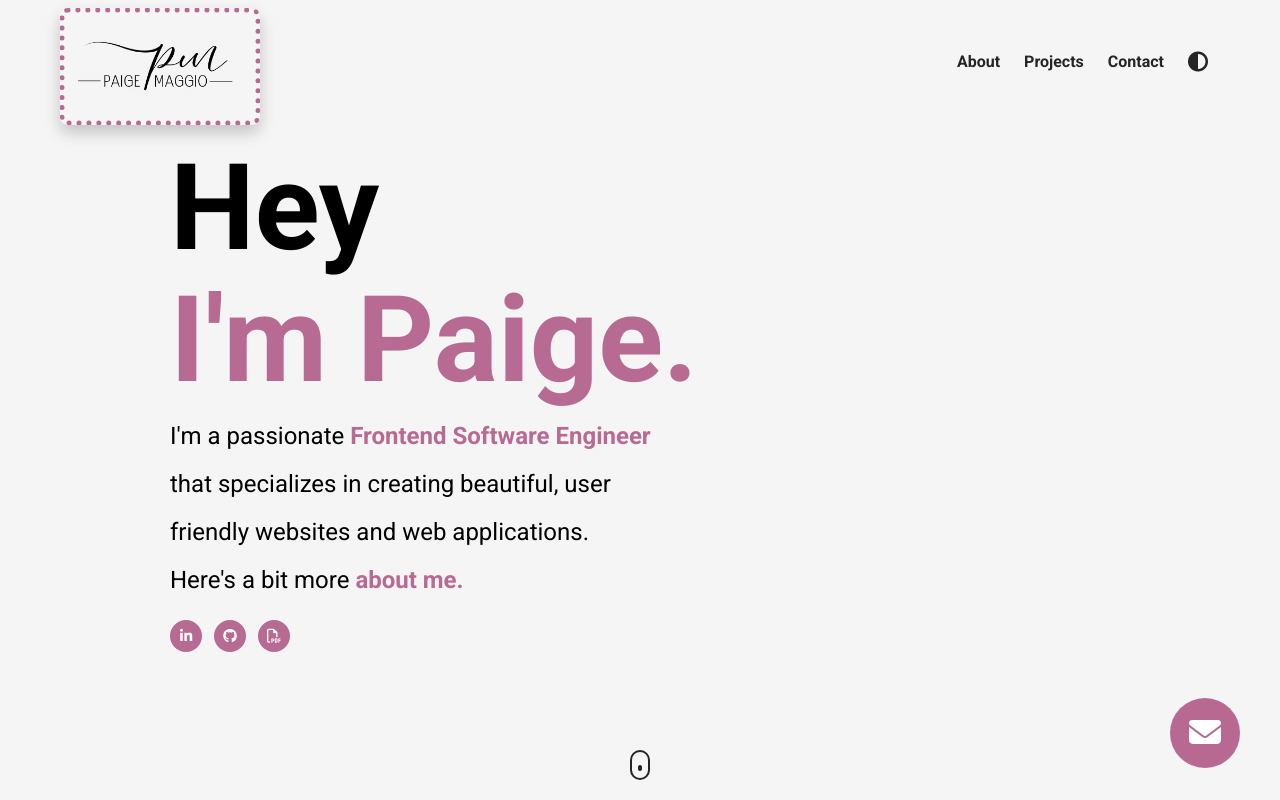
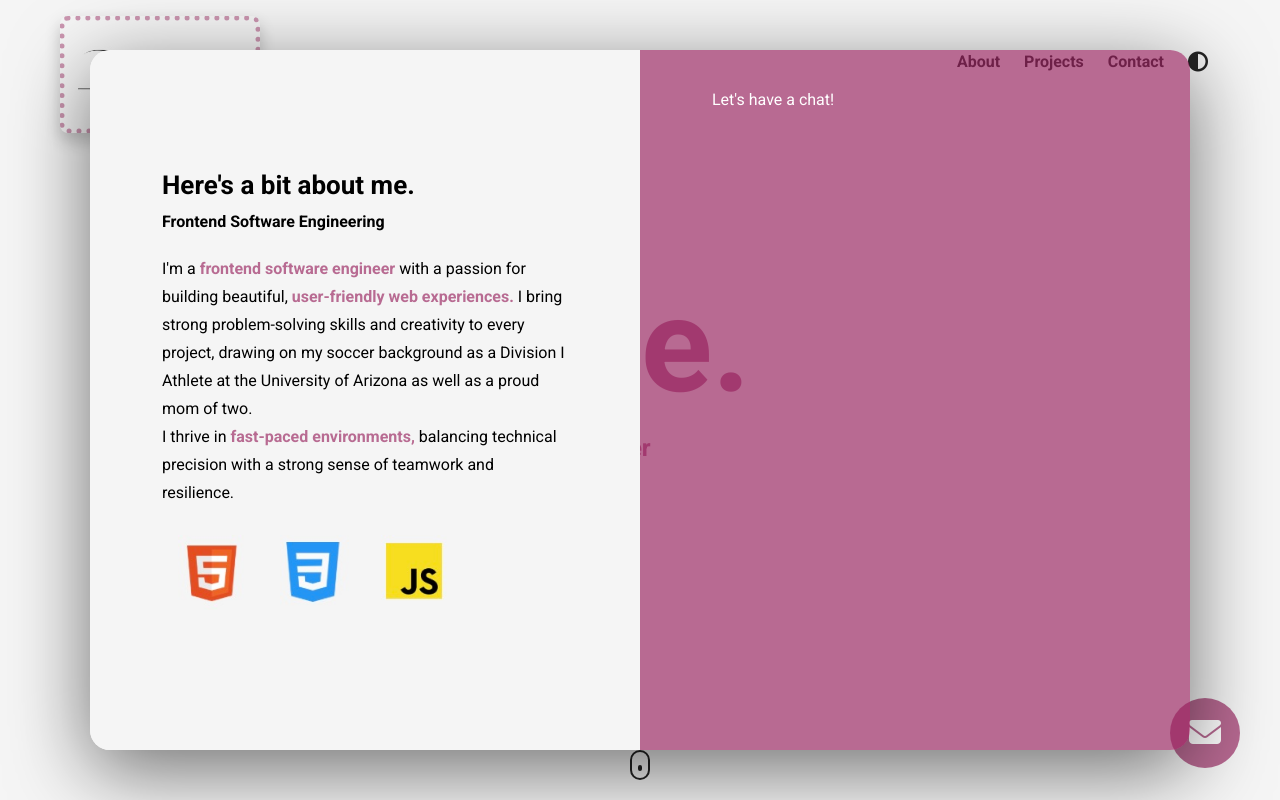
Before and after one commit to pmaggio15/project4, a plain HTML site: page index.html in a window 1280 px wide. Shown: the top 800 px of the page. Drawn offline with Linux system fonts and the light colour scheme.

Commit message:
modal creation 1

```diff
--- a/index.html
+++ b/index.html
@@ -47,7 +47,7 @@
         </nav>
         <header class="header">
             <div class="header__content">
-                <h1 class="title">Hey</h1>
+                <h1 class="title">Hello</h1>
                 <h1 class="title title--secondary"><span class="pink">I'm Paige.</span></h1>
                 <p class="header__para">
                     I'm a passionate <span class="pink"><b>Frontend Software Engineer</b></span> that specializes in creating beautiful, user friendly websites and web applications.
@@ -73,6 +73,32 @@
         <a href="#projects" class="scroll">
             <div class="scroll__icon click"></div>
         </a>
+        <div class="modal">
+            <div class="modal__half modal__about">
+                <h3 class="modal__title modal__title--about">Here's a bit about me.</h3>
+                <h4 class="modal__sub-title modal__sub-title--about">Frontend Software Engineering</h4>
+                <p class="modal__para">
+                    I'm a <b class="pink">frontend software engineer</b> with a passion for building beautiful, <b class="pink">user-friendly web experiences.</b> I bring strong problem-solving skills and creativity to every project, drawing on my soccer background as a Division I Athlete at the University of Arizona as well as a proud mom of two.
+                <br>
+                I thrive in <b class="pink">fast-paced environments,</b> balancing technical precision with a strong sense of teamwork and resilience.
+                </p>
+                <div class="modal__languages">
+                    <figure class="modal__language">
+                        <img class="modal__language--img" src="./Assests/html.jpeg" alt="">
+                        <span class="language__name">HTML</span>
+                    </figure>
+                     <figure class="modal__language">
+                        <img class="modal__language--img" src="./Assests/css.jpeg" alt="">
+                        <span class="language__name">CSS</span>
+                    </figure>
+                     <figure class="modal__language">
+                        <img class="modal__language--img" src="./Assests/javascript.jpeg" alt="">
+                        <span class="language__name">JAVASCRIPT</span>
+                    </figure>
+                </div>
+            </div>
+            <div class="modal__half modal__contact">Let's have a chat!</div>
+        </div>
     </section>
     <section id="projects">
         <div class="container">
--- a/style.css
+++ b/style.css
@@ -57,11 +57,12 @@ transform: scale(.8);
 }
 
 .title {
-    font-size: 120px;
+    font-size: 132px;
     margin-bottom: 12px;
     text-align: left;
     line-height: 1;
 }
+
 
 .title--secondary {
     color:#97205ca6;
@@ -207,12 +208,13 @@ nav {
 
 #personal-logo {
     width: 200px;
-    margin-top: 40px;
-    border: 5px dotted #97205ca6;
+    margin-top: 56px;
+    border: 5px dotted #97205b72 ;
     box-shadow: 0 8px 16px rgba(0,0,0,0.2);
     border-radius: 8px;
     margin-bottom: 28px;
 }
+
 
 .nav__link--list {
     display: flex;
@@ -356,3 +358,86 @@ footer {
 .footer__copyright {
     color: white;
 }
+
+/*
+
+MODAL
+
+*/
+
+.modal {
+    position: absolute;
+    top: 50%;
+    left: 50%;
+    transform: translate(-50%,-50%);
+    width: 90%;
+    max-width: 1100px;
+    height: 700px;
+    box-shadow: 0 20px 80px 0 rgb(0, 0, 0, 0.55);
+    border-radius: 20px;
+    overflow: hidden;
+    display: flex;
+}
+.modal__half {
+    width: 50%;
+      padding: 40px 72px;
+}
+
+.modal__about {
+    background-color: rgb(245, 245, 245);
+    display: flex;
+    flex-direction: column;
+    justify-content: center;
+
+}
+
+.modal__languages {
+    display: flex;
+}
+
+.modal__language {
+    width: 25%;
+    padding: 16px;
+    position: relative;
+    display: flex;
+    flex-direction: column;
+    align-items: center;
+    transition: all 300ms ease;
+}
+.modal__language:hover .language__name{
+    transform: scale(1);
+}
+
+.modal__language:hover {
+    filter: brightness(80%);
+    transform: scale(0.9);
+}
+
+.language__name {
+    position: absolute;
+    bottom: -10px;
+    transform: scale(0);
+    transition: all 300ms ease;
+}
+
+.modal__language--img {
+    width: 100%;
+}
+
+.modal__contact {
+    background-color: #97205ca6;
+    color: white;
+}
+
+.modal__title {
+    font-size: 26px;
+}
+
+.modal__sub-title {
+    margin: 12px 0 24px 0;
+}
+
+.modal__para {
+    margin-bottom: 12px;
+    line-height: 1.75;
+}
```
Also changed, not shown: Assests/css.jpeg (added), Assests/html.jpeg (added), Assests/javascript.jpeg (added).
